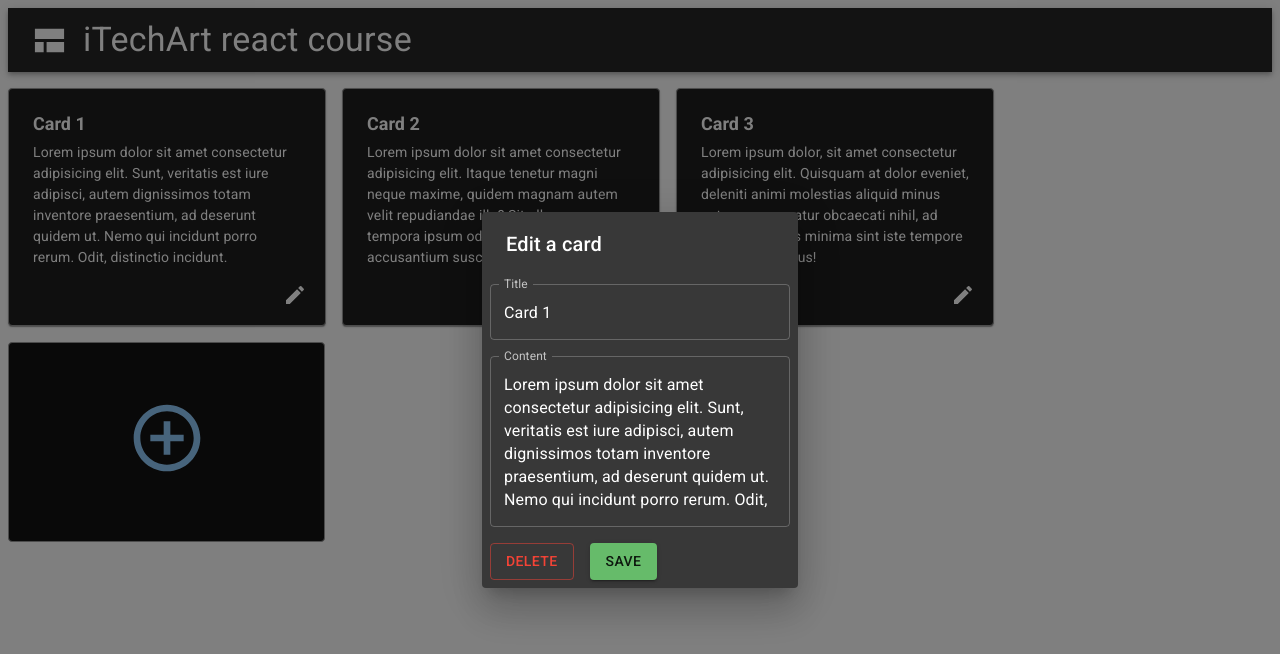
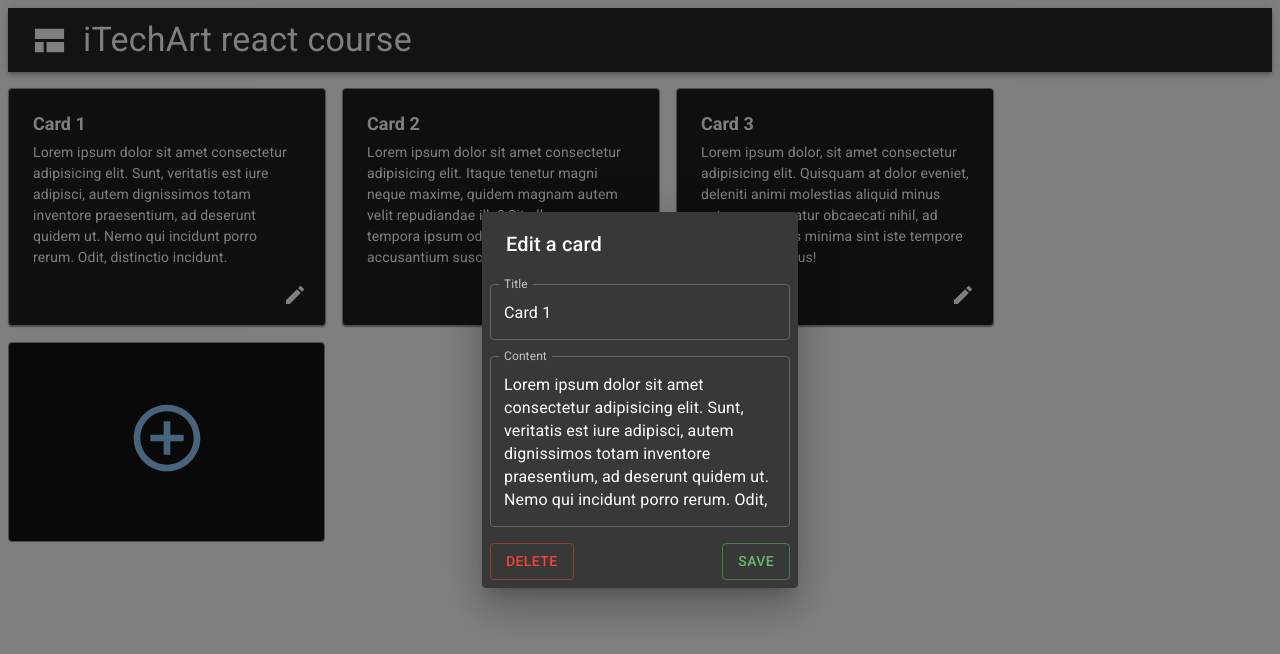
Before and after one commit to nikita-resh/itechart-react-course, a React (Create React App) app: page / in a window 1280 px wide. Both pictures are taken after a click on the button 295 px from the left and 295 px from the top of the page. Shown: the top 654 px of the page. Built offline with nearby package versions, Linux system fonts and the light colour scheme.

Commit message:
feat: change layout of dialogs

```diff
--- a/src/states/Dialog/Dialog.js
+++ b/src/states/Dialog/Dialog.js
@@ -1,6 +1,7 @@
 import React, { useEffect, useState } from "react";
 import { v4 as uuidv4 } from "uuid";
 import { Dialog, DialogTitle, TextField, Button } from "@mui/material";
+import { Box } from "@mui/system";
 
 const CustomDialog = ({ isOpen, handleClose, cardList, setCardList }) => {
   const [title, setTitle] = useState("");
@@ -50,6 +51,7 @@ const CustomDialog = ({ isOpen, handleClose, cardList, setCardList }) => {
         value={content}
         onChange={(e) => setContent(e.target.value)}
       />
+      <Box sx={{ display: "flex", justifyContent: "flex-end" }}>
         <Button
           variant="outlined"
           sx={{ maxWidth: 100, m: 1 }}
@@ -58,6 +60,7 @@ const CustomDialog = ({ isOpen, handleClose, cardList, setCardList }) => {
         >
           Add
         </Button>
+      </Box>
     </Dialog>
   );
 };
--- a/src/states/EditDialog/EditDialog.js
+++ b/src/states/EditDialog/EditDialog.js
@@ -72,7 +72,7 @@ const EditDialog = ({
         }}
       />
 
-      <Box sx={{ justifyContent: "space-between" }}>
+      <Box sx={{ display: "flex", justifyContent: "space-between" }}>
         <Button
           variant="outlined"
           color="error"
@@ -82,7 +82,7 @@ const EditDialog = ({
           Delete
         </Button>
         <Button
-          variant="contained"
+          variant="outlined"
           color="success"
           sx={{ maxWidth: 100, m: 1 }}
           onClick={saveChanges}
```
Lines whose indentation alone changed are shown as unchanged.
